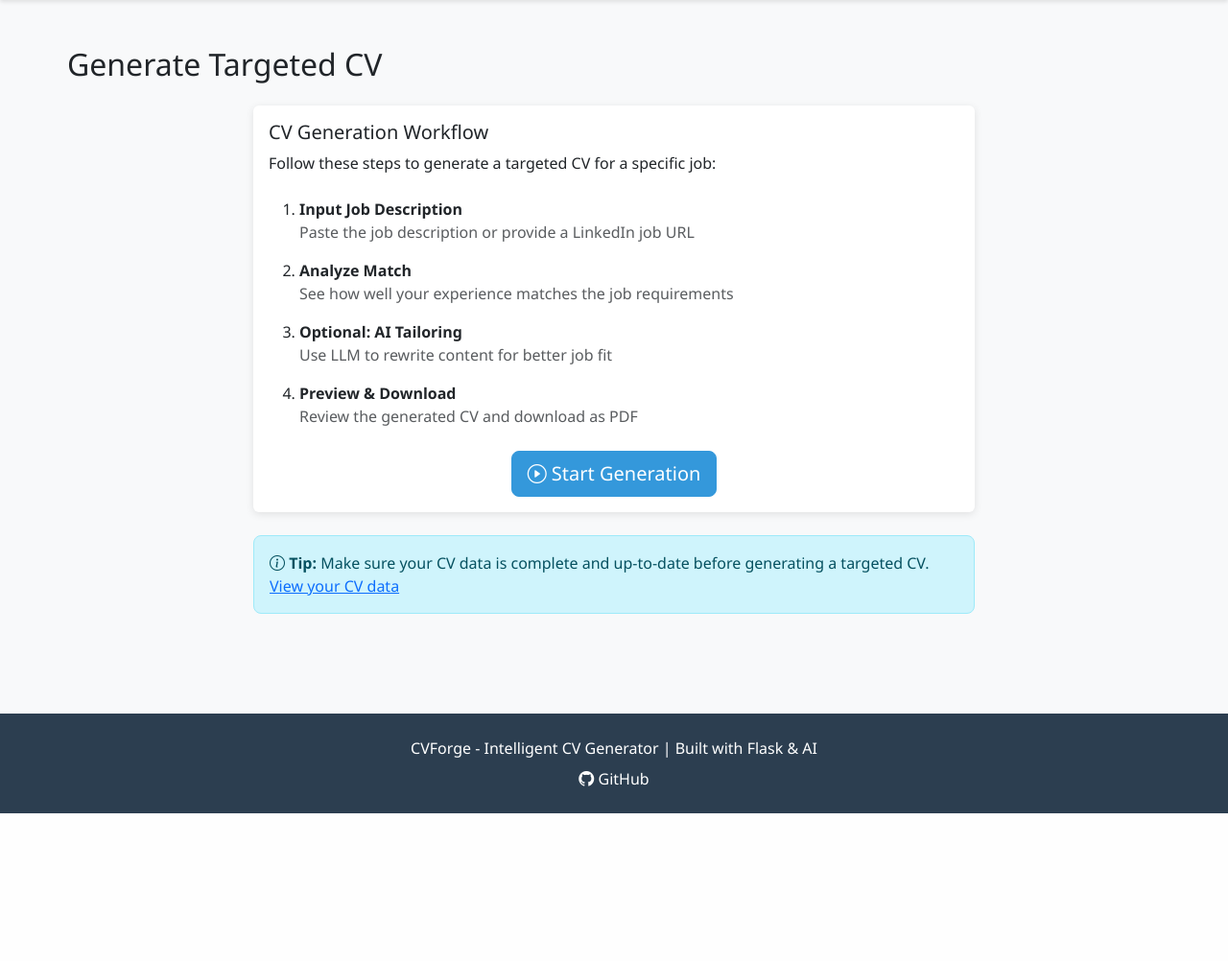
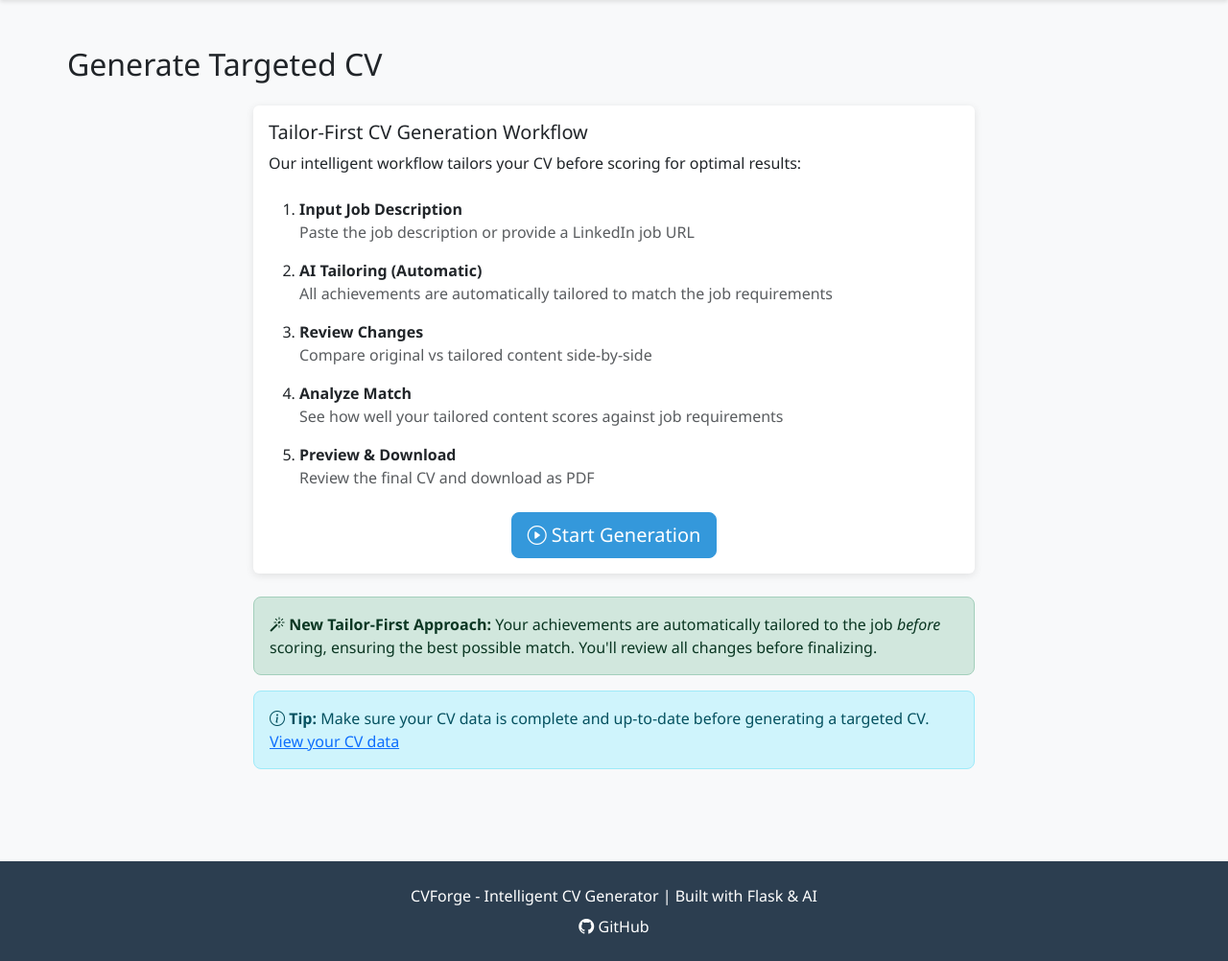
Before and after one commit to tzetze/cvforge, a Flask app: page /generate/ in a window 1280 px wide. Shown: the part 62-1064 px from the top of the page at 96% size. Before the commit the page ends 910 px from the top, so only its background shows below. Run offline with Flask 3, Linux system fonts and the light colour scheme.

Commit message:
docs: update generate index to reflect tailor-first workflow

```diff
--- a/templates/web/generate/index.html
+++ b/templates/web/generate/index.html
@@ -9,8 +9,8 @@
     <div class="col-lg-8 mx-auto">
         <div class="card">
             <div class="card-body">
-                <h5 class="card-title">CV Generation Workflow</h5>
-                <p class="card-text">Follow these steps to generate a targeted CV for a specific job:</p>
+                <h5 class="card-title">Tailor-First CV Generation Workflow</h5>
+                <p class="card-text">Our intelligent workflow tailors your CV before scoring for optimal results:</p>
 
                 <ol class="mt-4">
                     <li class="mb-3">
@@ -18,16 +18,21 @@
                         <p class="text-muted">Paste the job description or provide a LinkedIn job URL</p>
                     </li>
                     <li class="mb-3">
-                        <strong>Analyze Match</strong>
-                        <p class="text-muted">See how well your experience matches the job requirements</p>
+                        <strong>AI Tailoring (Automatic)</strong>
+                        <p class="text-muted">All achievements are automatically tailored to match the job requirements
+                        </p>
                     </li>
                     <li class="mb-3">
-                        <strong>Optional: AI Tailoring</strong>
-                        <p class="text-muted">Use LLM to rewrite content for better job fit</p>
+                        <strong>Review Changes</strong>
+                        <p class="text-muted">Compare original vs tailored content side-by-side</p>
+                    </li>
+                    <li class="mb-3">
+                        <strong>Analyze Match</strong>
+                        <p class="text-muted">See how well your tailored content scores against job requirements</p>
                     </li>
                     <li class="mb-3">
                         <strong>Preview & Download</strong>
-                        <p class="text-muted">Review the generated CV and download as PDF</p>
+                        <p class="text-muted">Review the final CV and download as PDF</p>
                     </li>
                 </ol>
 
@@ -39,7 +44,13 @@
             </div>
         </div>
 
-        <div class="alert alert-info mt-4">
+        <div class="alert alert-success mt-4">
+            <i class="bi bi-magic"></i> <strong>New Tailor-First Approach:</strong>
+            Your achievements are automatically tailored to the job <em>before</em> scoring,
+            ensuring the best possible match. You'll review all changes before finalizing.
+        </div>
+
+        <div class="alert alert-info mt-3">
             <i class="bi bi-info-circle"></i> <strong>Tip:</strong> Make sure your CV data is complete and up-to-date
             before generating a targeted CV.
             <a href="{{ url_for('cv_data.view') }}">View your CV data</a>
```
